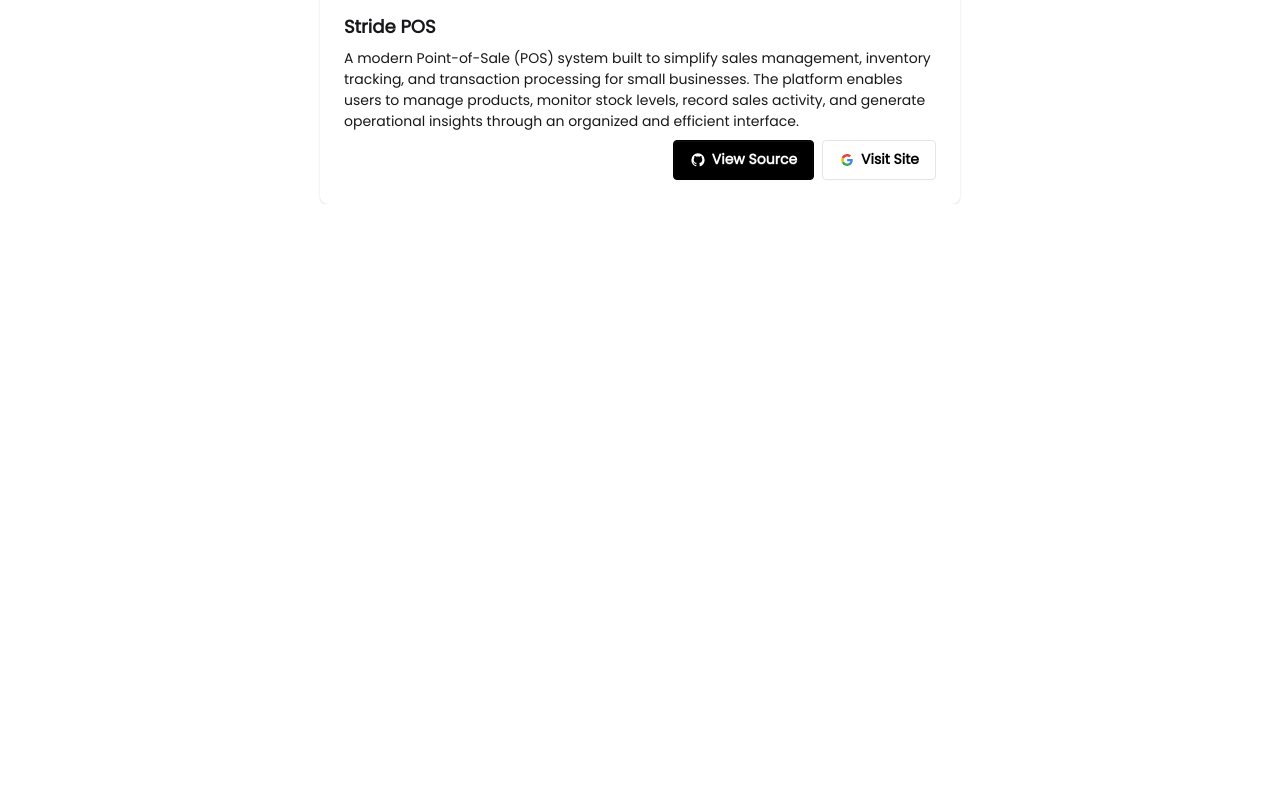
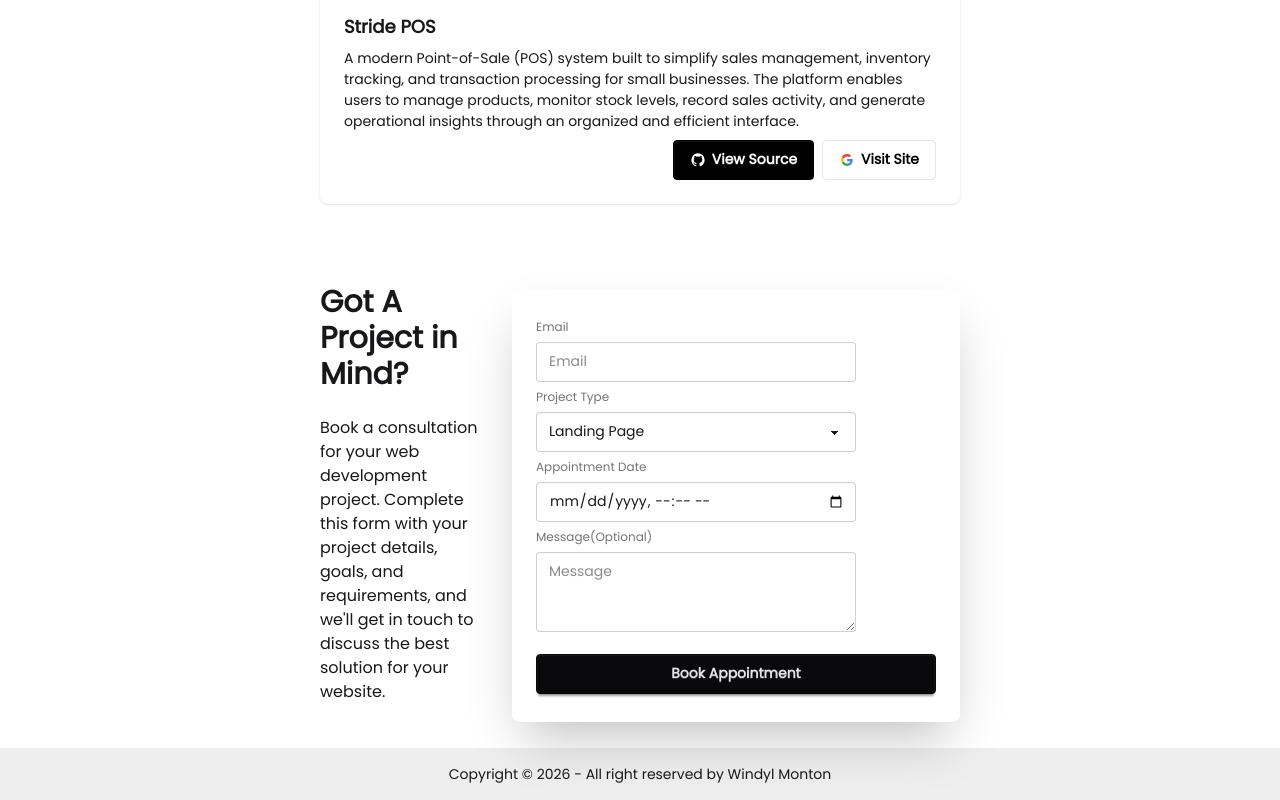
Before and after one commit to Arch-ZeroOne/Personal-Portfolio, a Next.js app: page / in a window 1280 px wide. Shown: the part 2560-3360 px from the top of the page. Before the commit the page ends 2764 px from the top, so only its background shows below. Built offline with nearby package versions, Linux system fonts and the light colour scheme.

Commit message:
Added footer and form section

```diff
--- /dev/null
+++ b/app/components/book.tsx
@@ -0,0 +1,41 @@
+import React from "react";
+
+const Book = () => {
+  return (
+    <section className="flex items-center  gap-6 w-[50%] mr-auto ml-auto mt-15">
+      <div className="text-center lg:text-left justify-center items-center">
+        <h1 className="text-3xl font-bold">Got A Project in Mind?</h1>
+        <p className="py-6">
+          Book a consultation for your web development project. Complete this
+          form with your project details, goals, and requirements, and we'll get
+          in touch to discuss the best solution for your website.
+        </p>
+      </div>
+      <div className="card bg-base-100 w-full max-w-md shrink-0 shadow-2xl">
+        <div className="card-body">
+          <fieldset className="fieldset">
+            <label className="label">Email</label>
+            <input type="email" className="input" placeholder="Email" />
+            <label className="label">Project Type</label>
+            <select defaultValue="Pick a color" className="select">
+              <option disabled={true}>Project Type</option>
+              <option>Landing Page</option>
+              <option>Fullstack Application</option>
+              <option>IOT and Web Project</option>
+              <option>Console Based Project</option>
+            </select>
+            <label className="label">Appointment Date</label>
+            <input type="datetime-local" className="input" />
+
+            <label className="label">Message(Optional)</label>
+            <textarea className="textarea" placeholder="Message"></textarea>
+
+            <button className="btn btn-neutral mt-4">Book Appointment</button>
+          </fieldset>
+        </div>
+      </div>
+    </section>
+  );
+};
+
+export default Book;
--- /dev/null
+++ b/app/components/footer.tsx
@@ -0,0 +1,18 @@
+"use client";
+
+const Footer = () => {
+  return (
+    <section>
+      <footer className="footer sm:footer-horizontal footer-center bg-base-300 text-base-content p-4">
+        <aside>
+          <p>
+            Copyright © {new Date().getFullYear()} - All right reserved by
+            Windyl Monton
+          </p>
+        </aside>
+      </footer>
+    </section>
+  );
+};
+
+export default Footer;
--- a/app/page.tsx
+++ b/app/page.tsx
@@ -3,6 +3,8 @@ import Intro from "./components/intro";
 import Technologies from "./components/technologies";
 import GithubStreak from "./components/githubstreak";
 import Projects from "./components/projects";
+import Footer from "./components/footer";
+import Book from "./components/book";
 export default function Home() {
   return (
     <section className="flex flex-col gap-5">
@@ -10,6 +12,8 @@ export default function Home() {
       <Technologies />
       <GithubStreak />
       <Projects />
+      <Book />
+      <Footer />
     </section>
   );
 }
```
